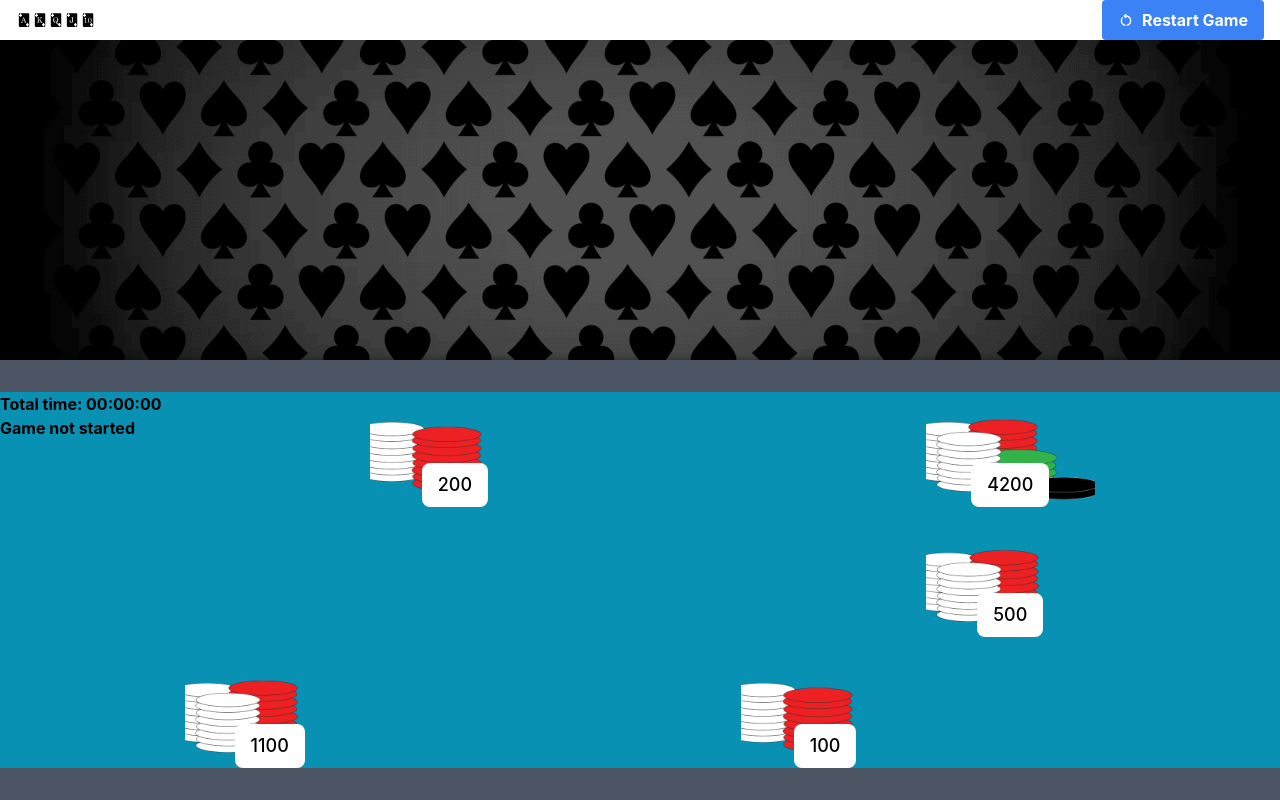
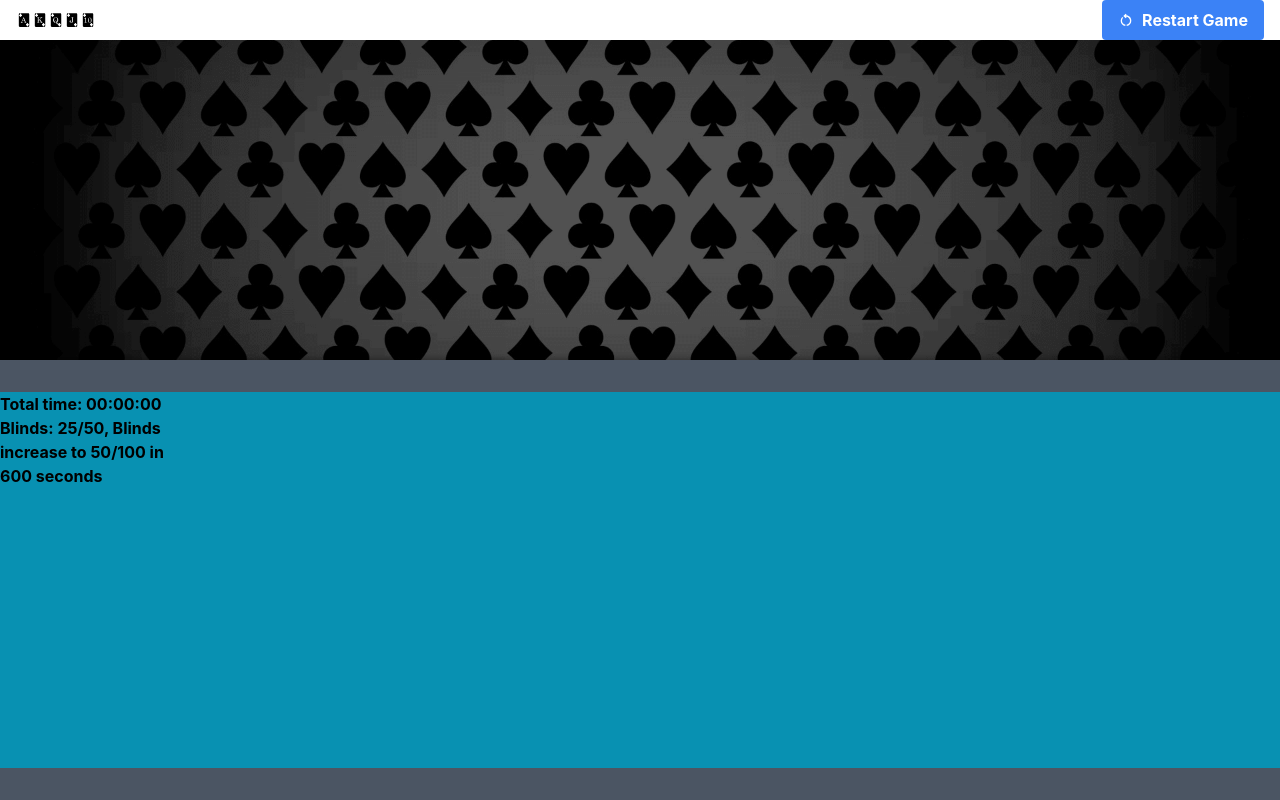
Before and after one commit to origin-42/conflictPoker, a React (Vite) app: page / in a window 1280 px wide. Built offline with nearby package versions, Linux system fonts and the light colour scheme.

Commit message:
updating gameLayer for chip stacks and count

```diff
--- a/src/components/tableSection/gameLayer.tsx
+++ b/src/components/tableSection/gameLayer.tsx
@@ -1,59 +1,80 @@
-import { FC, useState } from 'react';
+import React, { FC, useState, useEffect } from 'react';
 import { chipsImages, ChipImages } from './tableImages';
 import { Timer } from './Timer';
+import { useBettingContext } from '../../util/context/context/bettingContext';
+import { BettingContextValues } from '../../util/context/context/bettingContext';
 
-interface LayerStart {
-    chipsImages: ChipImages,
-    stack: string,
-    playerChips: string,
-    playerBet: string,
-    jimsStack: string,
-    jimsBet: string
-}
-
-const LayerStart: LayerStart = {
-    chipsImages: {},
-    stack: '',
-    playerChips: '',
-    playerBet: '',
-    jimsStack: '',
-    jimsBet: ''
-}
 
 export const GameLayer: FC = () => {
-    const [layer, setLayer] = useState<LayerStart>(LayerStart);
+    const betData: BettingContextValues = useBettingContext();
+    const { bettingInfo, setBetInfo } = betData;
 
-    const setChips = (chips) => {
-        setLayer({ ...layer,  })
-        if (chips > 4500) layer.chipsImages.Large;
-        else if (chips > 3000) layer.chipsImages.midLarge;
-        else if (chips === 3000) layer.chipsImages.Mid;
-        else if (chips === 3000) layer.midSmall.Mid;
-        else if (chips === 3000) layer.small.Mid;
-        else '';
+    const [chipValues, setValues] = useState({
+        pot: "",
+        player: "",
+        playerStack: "",
+        jim: "",
+        jimsStack: ""
+    });
+
+    const setChips = (chips: number, level: number): string => {
+        let image: string;
+        if (chips > 5500) image = chipsImages[level].large;
+        else if (chips > 3250) image = chipsImages[level].midLarge;
+        else if (chips > 2750) image = chipsImages[level].mid;
+        else if (chips > 500) image = chipsImages[level].midSmall;
+        else if (chips > 0) image = chipsImages[level].small;
+        else image = '';
+        return image;
     };
+
+    useEffect(() => {
+        if (bettingInfo) {
+            if (bettingInfo?.playerBet || bettingInfo?.playerRaise) playerBet = bettingInfo.playerBet? bettingInfo.playerBet:bettingInfo.playerRaise;
+            if (bettingInfo?.jimsBet || bettingInfo?.jimsRaise) jimBet = bettingInfo.jimsBet? bettingInfo.jimsBet:bettingInfo.jimsRaise;
+            const level = bettingInfo.blindsLevel;
+
+            setValues({ ...chipValues,
+                pot: setChips(bettingInfo.potSize, level),
+                player: setChips(playerBet, level),
+                playerStack: setChips(bettingInfo.playerStack, level),
+                jim: setChips(jimBet, level),
+                jimsStack: setChips(bettingInfo.jimsStack, level)
+            })
+        }
+    }, [bettingInfo]);
+
+    let playerBet: number = 0;
+    let jimBet: number = 0;
+
 
     return (
         <section id='tableSection' className='absolute grid grid-cols-7 grid-rows-3 h-full justify-between gap-4'>
             <Timer />
             <div></div>
-            <div className="relative w-full h-full">
-                <img src={chipsImages[0].small} alt='jims Bet or Raise' className='w-full h-full object-cover'></img>
+            <div id='jimsBet' className="relative w-full h-full">
+                {chipValues.jim? <img src={chipValues.jim} alt='jims Bet or Raise' className='w-full h-full object-cover'></img>: <div></div>}
+                {bettingInfo.jimsBet || bettingInfo.jimsRaise? (
                     <div className="absolute inset-0 flex items-end justify-center">
                         <div className="bg-white px-4 py-2 rounded-lg">
-                        <p className="text-lg font-medium">200</p>
+                            <p className="text-lg font-medium">{bettingInfo.jimsBet? bettingInfo.jimsBet:bettingInfo.jimsRaise}</p>
                         </div>
                     </div>
+                ):<div></div>}
+
             </div>
             <div></div>
             <div></div>
-            <div className="relative w-full h-full">
-                <img src={chipsImages[0].midLarge} alt='Jims Stack' className='w-full h-full object-cover'></img>
+            <div id='jimsStack' className="relative w-full h-full">
+                {chipValues.jimsStack? <img src={chipValues.jimsStack} alt='Jims Stack' className='w-full h-full object-cover'></img>: <div></div>}
+                {bettingInfo.jimsStack? (
                     <div className="absolute inset-0 flex items-end justify-center">
                         <div className="bg-white px-4 py-2 rounded-lg">
-                        <p className="text-lg font-medium">4200</p>
+                            <p className="text-lg font-medium">{bettingInfo.jimsStack}</p>
                         </div>
                     </div>
+                ):<div></div>}
+
             </div>
             <div></div>
             <div></div>
@@ -61,33 +82,40 @@ export const GameLayer: FC = () => {
             <div></div>
             <div></div>
             <div></div>
-            <div className="relative w-full h-full">
-                <img src={chipsImages[0].midSmall} alt='The current pot' className='w-full h-full object-cover'></img>
+            <div id='currentPot' className="relative w-full h-full">
+                {chipValues.pot? <img src={chipValues.pot} alt='The current pot' className='w-full h-full object-cover'></img>: <div></div>}
+                {bettingInfo.potSize? (
                     <div className="absolute inset-0 flex items-end justify-center">
                         <div className="bg-white px-4 py-2 rounded-lg">
-                        <p className="text-lg font-medium">500</p>
+                            <p className="text-lg font-medium">{bettingInfo.potSize}</p>
                         </div>
                     </div>
+                ): <div></div>}
+
             </div>
             <div></div>
             <div></div>
-            <div className="relative w-full h-full">
-                <img src={chipsImages[0].midSmall} alt='Your stack' className='w-full h-full object-cover'></img>
+            <div id='yourStack' className="relative w-full h-full">
+                {chipValues.playerStack? <img src={chipValues.playerStack} alt='Your stack' className='w-full h-full object-cover'></img>: <div></div>}
+                {bettingInfo.playerStack? (
                     <div className="absolute inset-0 flex items-end justify-center">
                         <div className="bg-white px-4 py-2 rounded-lg">
-                        <p className="text-lg font-medium">1100</p>
+                            <p className="text-lg font-medium">{bettingInfo.playerStack}</p>
                         </div>
                     </div>
+                ): <div></div>}
             </div>
             <div></div>
             <div></div>
-            <div className="relative w-full h-full">
-                <img src={chipsImages[0].small} alt='Your bet or raise' className='w-full h-full object-cover'></img>
+            <div id='yourBet' className="relative w-full h-full">
+                {chipValues.player? <img src={chipValues.player} alt='Your bet or raise' className='w-full h-full object-cover'></img>: <div></div>}
+                {bettingInfo.playerRaise || bettingInfo.playerBet ? (
                     <div className="absolute inset-0 flex items-end justify-center">
                         <div className="bg-white px-4 py-2 rounded-lg">
-                        <p className="text-lg font-medium">100</p>
+                            <p className="text-lg font-medium">{bettingInfo.playerRaise? bettingInfo.playerRaise:bettingInfo.playerBet}</p>
                         </div>
                     </div>
+                ): <div></div>}
             </div>
             <div></div>
             <div></div>
--- a/src/components/tableSection/tableImages.tsx
+++ b/src/components/tableSection/tableImages.tsx
@@ -29,46 +29,46 @@ import blackImgMS from '../../assets/tableImgs/Chips/5_Black/SmallMid.png';
 import blackImgS from '../../assets/tableImgs/Chips/5_Black/Small.png';
 
 export interface ChipImages {
-  Large: string;
+  large: string;
   midLarge: string;
-  Mid: string;
+  mid: string;
   midSmall: string;
   small: string;
 }
 
 export const chipsImages: ChipImages[] = [
   {
-    Large: allImgL,
+    large: allImgL,
     midLarge: allImgML,
-    Mid: allImgM,
+    mid: allImgM,
     midSmall: allImgMS,
     small: allImgS,
   },
   {
-    Large: redImgL,
+    large: redImgL,
     midLarge: redImgML,
-    Mid: redImgM,
+    mid: redImgM,
     midSmall: redImgMS,
     small: redImgS,
   },
   {
-    Large: blueImgL,
+    large: blueImgL,
     midLarge: blueImgML,
-    Mid: blueImgM,
+    mid: blueImgM,
     midSmall: blueImgMS,
     small: blueImgS,
   },
   {
-    Large: greenImgL,
+    large: greenImgL,
     midLarge: greenImgML,
-    Mid: greenImgM,
+    mid: greenImgM,
     midSmall: greenImgMS,
     small: greenImgS,
   },
   {
-    Large: blackImgL,
+    large: blackImgL,
     midLarge: blackImgML,
-    Mid: blackImgM,
+    mid: blackImgM,
     midSmall: blackImgMS,
     small: blackImgS,
   },
```
Lines whose indentation alone changed are shown as unchanged.
